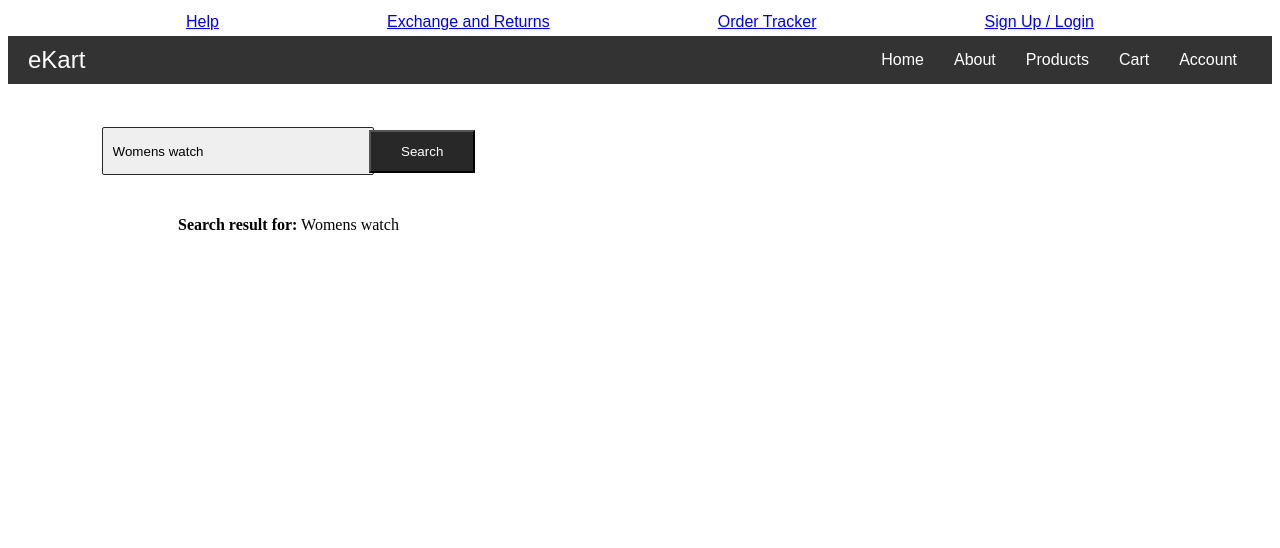
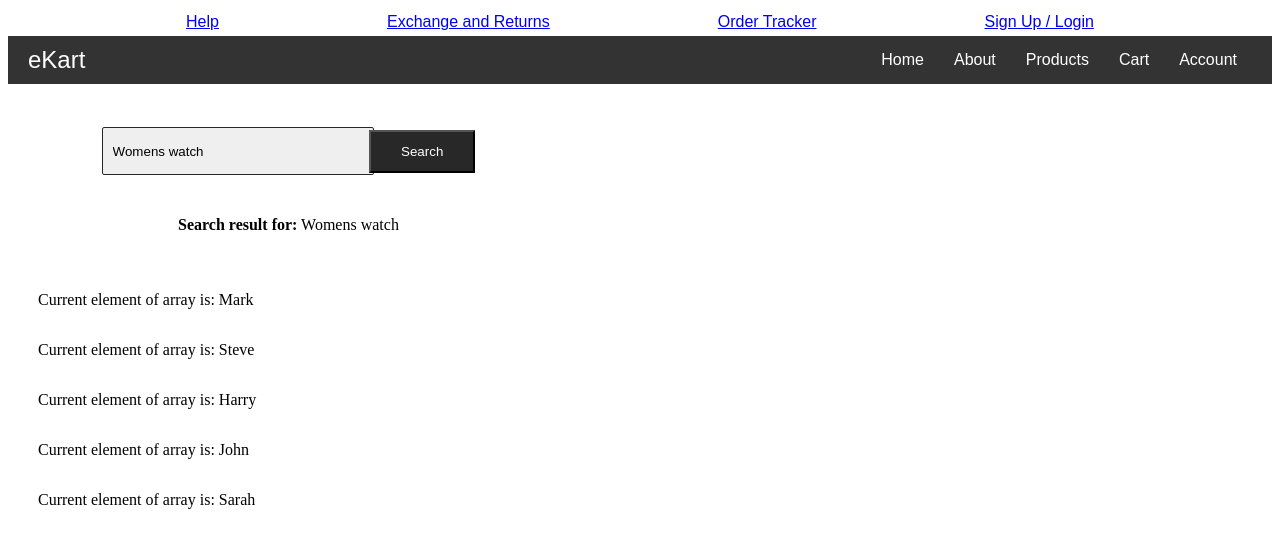
Before and after one commit to Somansh-Bodapati/eKart, an Angular app: page / in a window 1280 px wide. Shown: the top 548 px of the page. Built offline with nearby package versions, Linux system fonts and the light colour scheme.

Commit message:
Using ngFor directive

```diff
--- a/src/app/app.component.ts
+++ b/src/app/app.component.ts
@@ -2,6 +2,7 @@ import { Component } from '@angular/core';
 import {HeaderComponent} from './header/header.component';
 import {TopMenuComponent} from './header/top-menu/top-menu.component';
 import {ProductListComponent} from './product-list/product-list.component';
+import {FormsModule} from '@angular/forms';
 
 // @ts-ignore
 @Component({
@@ -12,6 +13,7 @@ import {ProductListComponent} from './product-list/product-list.component';
     HeaderComponent,
     TopMenuComponent,
     ProductListComponent,
+    FormsModule,
   ],
   styleUrls: ['./app.component.css']
 })
--- a/src/app/product-list/product-list.component.html
+++ b/src/app/product-list/product-list.component.html
@@ -1,5 +1,4 @@
 <div class="Product">
-  <product-search></product-search>
   <!--<p>Name: {{ product.name }}</p>
   <p>Price: {{ '$' + product.price }}</p>
   <p>Color: {{ product.color }}</p>
@@ -10,6 +9,12 @@
   <button (click)="decrement()">-</button>
   <span>{{ addToCart }}</span>
   <button (click)="increment()">+</button>
-  <!--input (input)="onValueEntered($event)">
+  <input (input)="onValueEntered($event)">
   <p>Input name: {{ name }}</p> -->
+
+  <product-search></product-search>
+
+  <div *ngFor="let item of listOfString">
+    <p>Current element of array is: {{ item }}</p>
+  </div>
 </div>
--- a/src/app/product-list/product-list.component.ts
+++ b/src/app/product-list/product-list.component.ts
@@ -1,25 +1,31 @@
 import { Component } from '@angular/core';
 import {SearchComponent} from './search/search.component';
+import {NgForOf} from '@angular/common';
+import {of} from 'rxjs';
+
 
 @Component({
   selector: 'product-list',
   standalone: true,
-  imports: [SearchComponent],
+  imports: [SearchComponent, NgForOf],
   templateUrl: './product-list.component.html',
   styleUrl: './product-list.component.css'
 })
 export class ProductListComponent {
+  listOfString: string[] = ['Mark', 'Steve', 'Harry', 'John', 'Sarah'];
+}
+
   //name = "John Doe";
-  addToCart = 0;
-  product = {
+  //addToCart = 0;
+  /*product = {
     name: 'iPhone X',
     price: 789,
     color: 'Black',
     discount: 8.5,
     inStock: 3,
-  }
+  }*/
 
-  getDiscountedPrice() {
+  /*getDiscountedPrice() {
     return this.product.price - (this.product.price * this.product.discount / 100)
   }
 
@@ -39,6 +45,4 @@ export class ProductListComponent {
       this.addToCart--;
     }
   }
-
-
-}
+}*/
```
